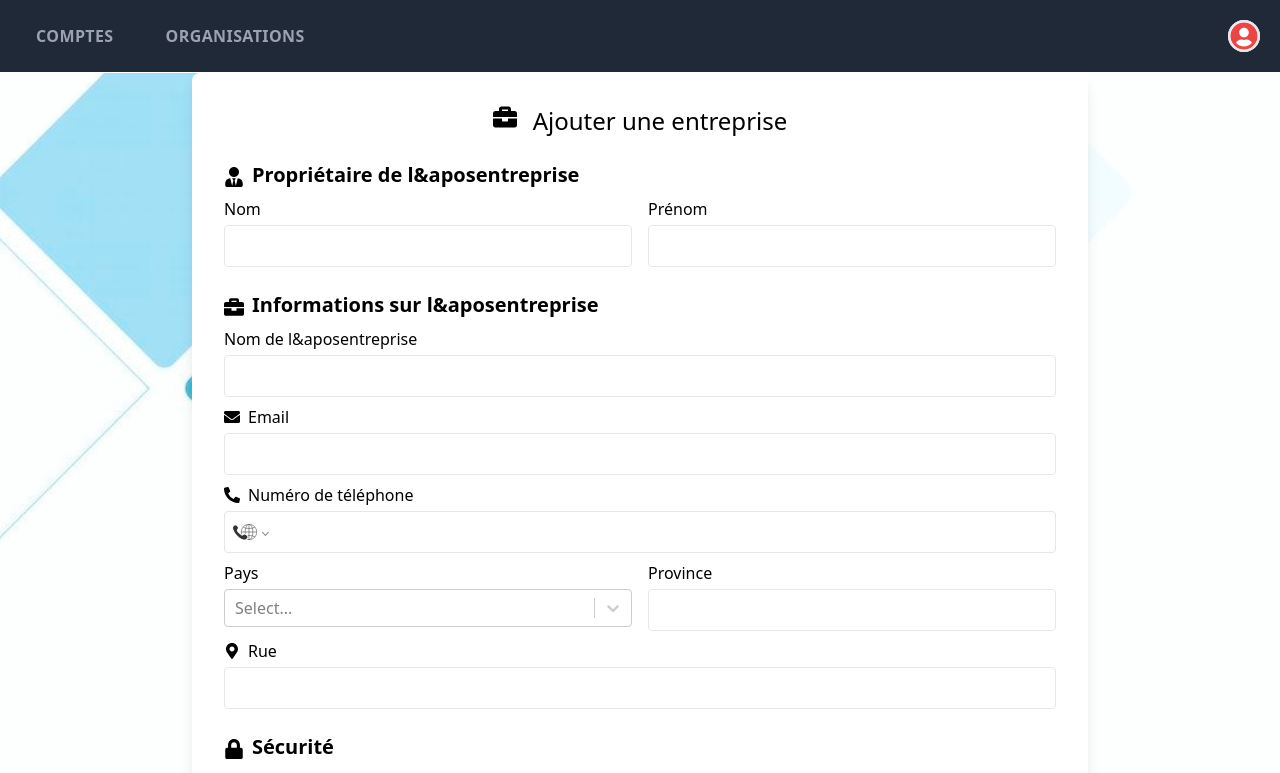
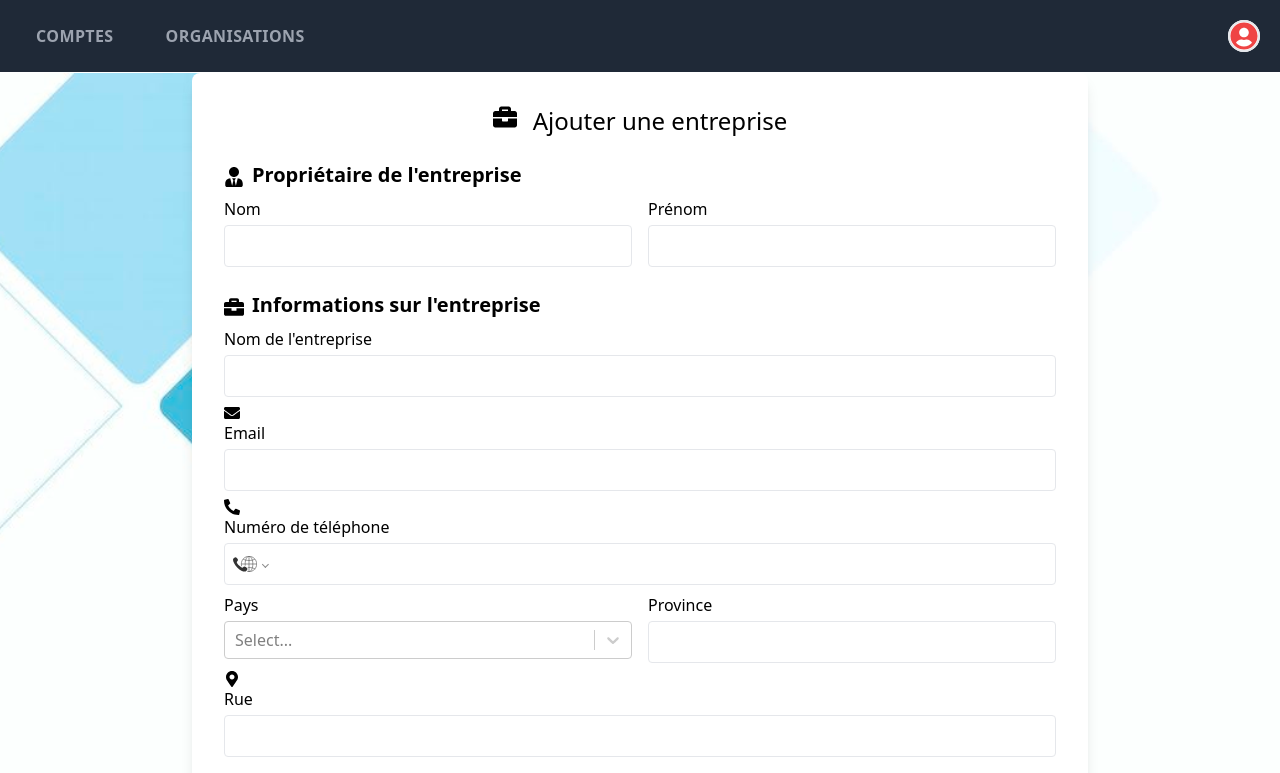
Before and after one commit to abdenourgarti/Admin-app-gestion-des-taches, a Next.js app: page /AddOrganisation in a window 1280 px wide. Shown: the top 773 px of the page. Built offline with nearby package versions, Linux system fonts and the light colour scheme; no server answers; sample sign-in values are in the browser's storage.

Commit message:
fix somme errors

```diff
--- a/app/ProfilAdmin/EditEmail/page.js
+++ b/app/ProfilAdmin/EditEmail/page.js
@@ -118,7 +118,7 @@
 //                 onSubmit={handleSubmit}
 //               >
 //                 <div className="flex justify-center mb-6">
-//                   <h1 className="text-2xl font-bold">{`Modifier l&aposemail`}l</h1>
+//                   <h1 className="text-2xl font-bold">{`Modifier l'email`}l</h1>
 //                 </div>
 
 //                 <div className="mb-4">
--- a/app/not-found.js
+++ b/app/not-found.js
@@ -29,7 +29,7 @@ export default function NotFound() {
             La page que vous recherchez est introuvable.
           </p>
           <p className="mb-4">
-            Veuillez vérifier l&aposURL ou retourner à la{" "}
+            Veuillez vérifier l'URL ou retourner à la{" "}
             <button
               onClick={handleSignOut}
               className="underline hover:no-underline text-blue-600">
--- a/components/AddOrganisation/index.js
+++ b/components/AddOrganisation/index.js
@@ -196,7 +196,7 @@ const AddOrganisationForm = ({ handleCancel }) => {
               <div>
                 <h2 className="text-xl font-semibold mb-2">
                   <FaUserTie className="mr-2 inline" />
-                  Propriétaire de l&aposentreprise
+                  Propriétaire de l'entreprise
                 </h2>
                 <div className="grid grid-cols-2 gap-4">
 
@@ -216,22 +216,22 @@ const AddOrganisationForm = ({ handleCancel }) => {
               <div>
                 <h2 className="text-xl font-semibold mb-2">
                   <FaBriefcase className="mr-2 inline" />
-                  Informations sur l&aposentreprise
+                  Informations sur l'entreprise
                 </h2>
                 <div className="mb-2">
-                  <label htmlFor="nomEntreprise" className="block mb-1">Nom de l&aposentreprise</label>
+                  <label htmlFor="nomEntreprise" className="block mb-1">Nom de l'entreprise</label>
                   <Field name="nomEntreprise" type="text" className="w-full p-2 border rounded" />
                   <ErrorMessage name="nomEntreprise" component="div" className="text-red-500 text-sm" />
                 </div>
                 <div className="mb-2">
-                  <label htmlFor="email" className="block mb-1 flex items-center">
+                  <label htmlFor="email" className="block mb-1 items-center">
                     <FaEnvelope className="mr-2" /> Email
                   </label>
                   <Field name="email" type="email" className="w-full p-2 border rounded" />
                   <ErrorMessage name="email" component="div" className="text-red-500 text-sm" />
                 </div>
                 <div className="mb-2">
-                  <label htmlFor="telephone" className="block mb-1 flex items-center">
+                  <label htmlFor="telephone" className="block mb-1 items-center">
                     <FaPhoneAlt className="mr-2" /> Numéro de téléphone
                   </label>
                   <PhoneInput
@@ -267,7 +267,7 @@ const AddOrganisationForm = ({ handleCancel }) => {
                   </div>
                 </div>
                 <div className="mb-2">
-                  <label htmlFor="rue" className="block mb-1 flex items-center">
+                  <label htmlFor="rue" className="block mb-1 items-center">
                     <FaMapMarkerAlt className="mr-2" /> Rue
                   </label>
                   <Field name="rue" type="text" className="w-full p-2 border rounded" />
@@ -325,7 +325,7 @@ const AddOrganisationForm = ({ handleCancel }) => {
                   Annuler
                 </button>
                 <button type="submit" className="bg-blue-500 text-white px-6 py-2 rounded">
-                  Ajouter l&aposentreprise
+                  Ajouter l'entreprise
                 </button>
               </div>
             </form>
--- a/components/Tables/OrganisationTable/index.js
+++ b/components/Tables/OrganisationTable/index.js
@@ -94,8 +94,8 @@ const OrganisationsTable = ({ organisations, recharge }) => {
           {organisations.map((organisation) => (
             <tr key={organisation.id}>
               <td className="border border-gray-400 px-4 py-2">{organisation.Name}</td>
-              <td className="border border-gray-400 px-4 py-2">{organisation.Boss.nom} {organisation.Boss.prenom}</td>
-              <td className="border border-gray-400 px-4 py-2">{organisation.Boss.email}</td>
+              <td className="border border-gray-400 px-4 py-2">{organisation.Boss?.nom} {organisation.Boss?.prenom}</td>
+              <td className="border border-gray-400 px-4 py-2">{organisation.Boss?.email}</td>
               <td className="border border-gray-400 px-4 py-2">
                 <div className="flex flex-col md:flex-row justify-center items-center md:items-start">
                   <button
@@ -143,7 +143,7 @@ const OrganisationsTable = ({ organisations, recharge }) => {
             </button>
             <div className="mb-4 text-lg font-semibold">Confirmation</div>
             <div className="mb-4">
-              Êtes-vous sûr de vouloir supprimer l&aposorganisation {organisationToDelete.nom} ?
+              Êtes-vous sûr de vouloir supprimer l'organisation {organisationToDelete.nom} ?
             </div>
             <div className="flex justify-end space-x-2">
               <button
--- a/components/UpdateOrganisation/index.js
+++ b/components/UpdateOrganisation/index.js
@@ -140,14 +140,14 @@ const UpdateOrganisationForm = ({ organisation, handleCancel }) => {
               <div className="flex justify-center mb-6">
                 <h1 className="flex text-2xl">
                   <FaEdit className="mr-4 text-2xl" />
-                  Modifier l&aposorganisation
+                  Modifier l&#39organisation
                 </h1>
               </div>
 
               <div>
                 <h2 className="text-xl font-semibold mb-2">
                   <FaUserTie className="mr-2 inline" />
-                  Propriétaire de l&aposentreprise
+                  Propriétaire de l&#39entreprise
                 </h2>
                 <div className="grid grid-cols-2 gap-4">
                   <div>
@@ -166,22 +166,22 @@ const UpdateOrganisationForm = ({ organisation, handleCancel }) => {
               <div>
                 <h2 className="text-xl font-semibold mb-2">
                   <FaBriefcase className="mr-2 inline" />
-                  Informations sur l&aposentreprise
+                  Informations sur l&#39entreprise
                 </h2>
                 <div className="mb-2">
-                  <label htmlFor="nomEntreprise" className="block mb-1">Nom de l&aposentreprise</label>
+                  <label htmlFor="nomEntreprise" className="block mb-1">Nom de l&#39entreprise</label>
                   <Field name="nomEntreprise" type="text" className="w-full p-2 border rounded" />
                   <ErrorMessage name="nomEntreprise" component="div" className="text-red-500 text-sm" />
                 </div>
                 <div className="mb-2">
-                  <label htmlFor="email" className="block mb-1 flex items-center">
+                  <label htmlFor="email" className="block mb-1 items-center">
                     <FaEnvelope className="mr-2" /> Email
                   </label>
                   <Field name="email" type="email" className="w-full p-2 border rounded" />
                   <ErrorMessage name="email" component="div" className="text-red-500 text-sm" />
                 </div>
                 <div className="mb-2">
-                  <label htmlFor="telephone" className="block mb-1 flex items-center">
+                  <label htmlFor="telephone" className="block mb-1 items-center">
                     <FaPhoneAlt className="mr-2" /> Numéro de téléphone
                   </label>
                   <PhoneInput
@@ -217,7 +217,7 @@ const UpdateOrganisationForm = ({ organisation, handleCancel }) => {
                   </div>
                 </div>
                 <div className="mb-2">
-                  <label htmlFor="rue" className="block mb-1 flex items-center">
+                  <label htmlFor="rue" className="block mb-1 items-center">
                     <FaMapMarkerAlt className="mr-2" /> Rue
                   </label>
                   <Field name="rue" type="text" className="w-full p-2 border rounded" />
@@ -275,7 +275,7 @@ const UpdateOrganisationForm = ({ organisation, handleCancel }) => {
                   Annuler
                 </button>
                 <button type="submit" className="bg-blue-500 text-white px-6 py-2 rounded">
-                  Mettre à jour l&aposorganisation
+                  Mettre à jour l&#39organisation
                 </button>
               </div>
 
--- a/components/ViewCompteModal/index.js
+++ b/components/ViewCompteModal/index.js
@@ -27,13 +27,13 @@ const ViewCompteModal = ({ compte, onClose }) => {
   const getRole = (role) => {
     switch (role) {
       case "teamBoss":
-        return "Chef de l&aposéquipe"
+        return "Chef de l'équipe"
         break;
       case "prjctBoss":
         return "Chef de projet"
         break;
       case "employee":
-        return "Membre dans l&aposéquipe"
+        return "Membre dans l'équipe"
         break;
     }
   }
--- a/components/ViewOrganisationModal/index.js
+++ b/components/ViewOrganisationModal/index.js
@@ -22,7 +22,7 @@ const ViewOrganisationModal = ({ organisation, onClose }) => {
 
       <div className="inline-block align-middle bg-white rounded-lg text-left overflow-hidden shadow-xl transform transition-all sm:my-8 sm:max-w-xl sm:w-full relative">
         <div className="bg-[#314155] h-10 flex items-center justify-between px-4">
-          <h3 className="text-lg font-medium text-white">Détails de l&aposorganisation</h3>
+          <h3 className="text-lg font-medium text-white">Détails de l'organisation</h3>
           <button type="button" className="text-white hover:text-gray-300" onClick={onClose}>
             <FaTimes />
           </button>
```
